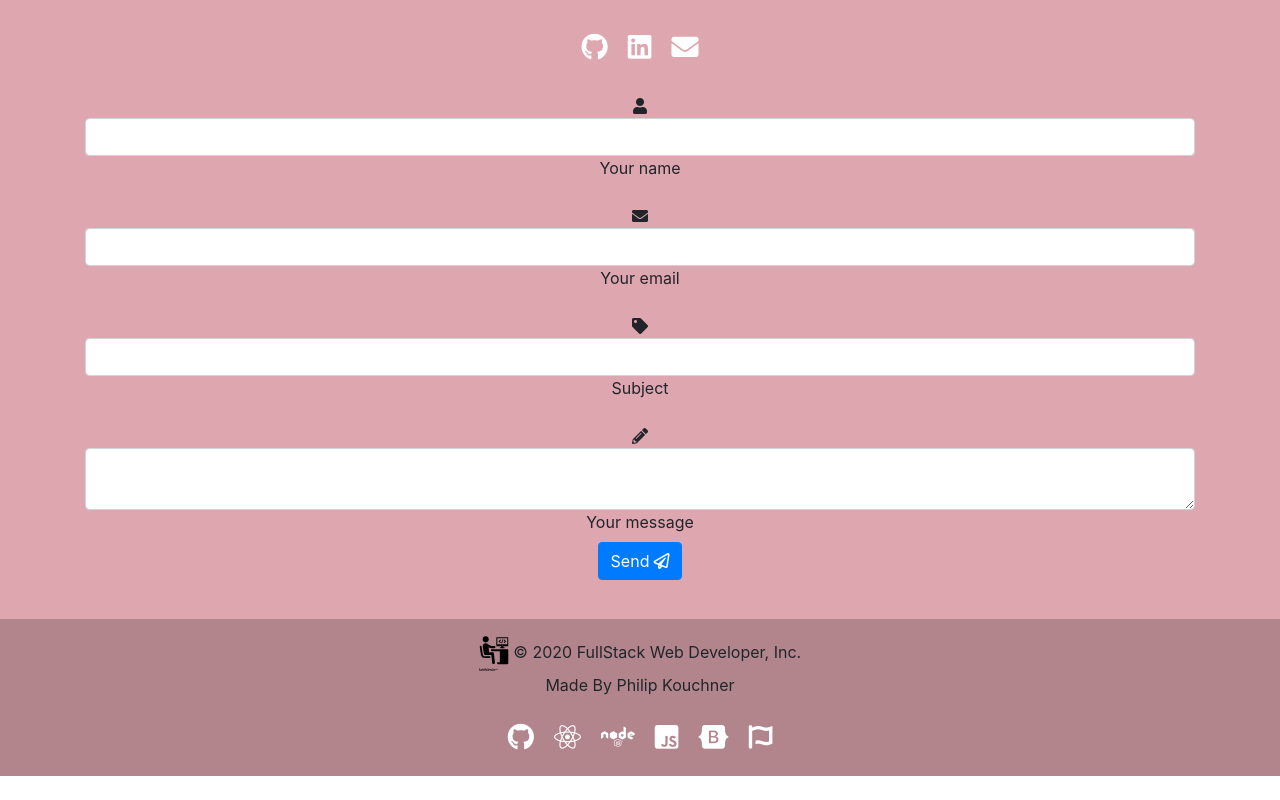
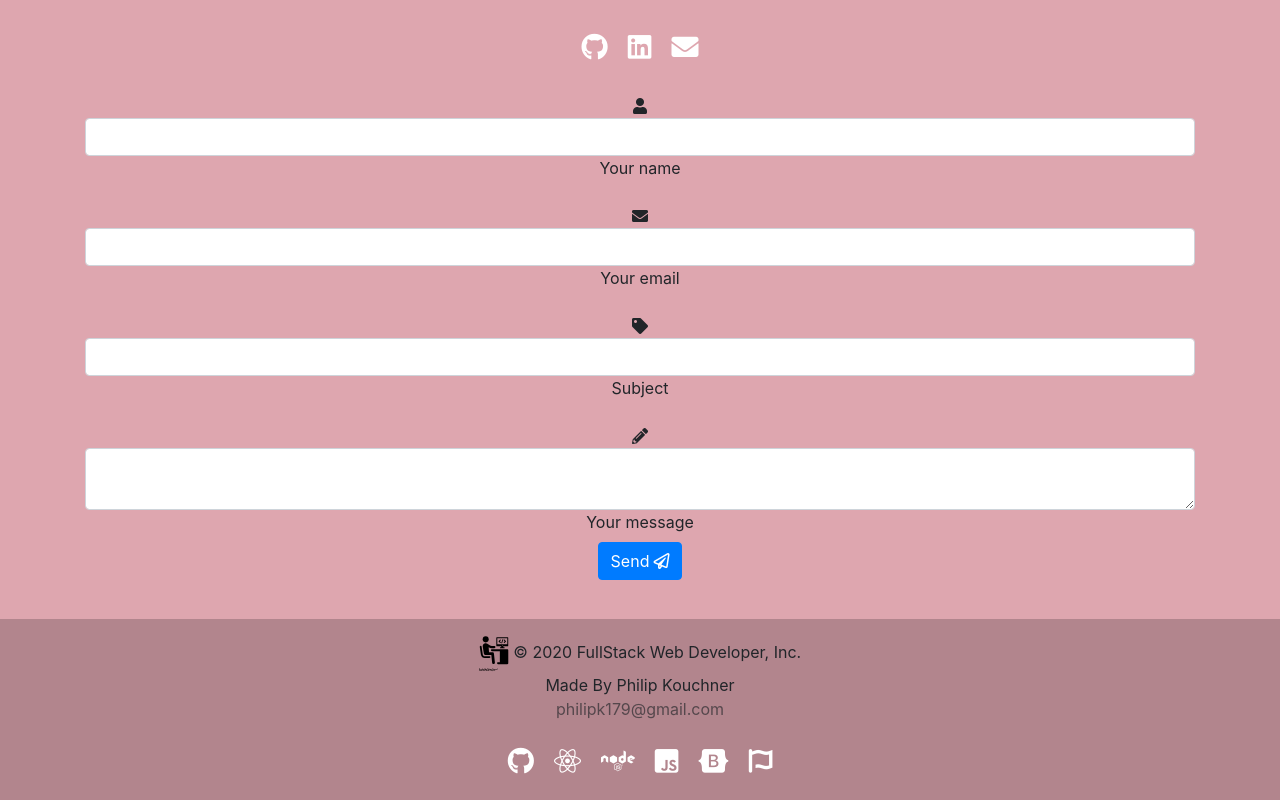
Before and after one commit to PhilipK-webdev/ProjectPortfolio, a React (Create React App) app in the folder client/: page / in a window 1280 px wide. Shown: the part 4664-5464 px from the top of the page. Before the commit the page ends 5440 px from the top, so only its background shows below. Built offline with nearby package versions, Linux system fonts and the light colour scheme; a web font is replaced by a local one.

Commit message:
added email to footer section

```diff
--- a/client/src/components/Footer/Footer.js
+++ b/client/src/components/Footer/Footer.js
@@ -7,7 +7,8 @@ const Footer = () => {
             <div className="row">
                 <div className="container-fluid">
                     <p><img src={developer} style={{ width: "30px" }} alt="developer" /> &copy; 2020 FullStack Web Developer, Inc.<br />
-                    Made By Philip Kouchner
+                    Made By Philip Kouchner<br />
+                        <a href="mailto:philipk179@gmail.com" style={{ color: "#55474c" }}>philipk179@gmail.com</a>
                     </p>
                 </div>
                 <div className="container-fluid">
```
Also changed, not shown: 1 other file (tests, documents, lock files or other folders).
